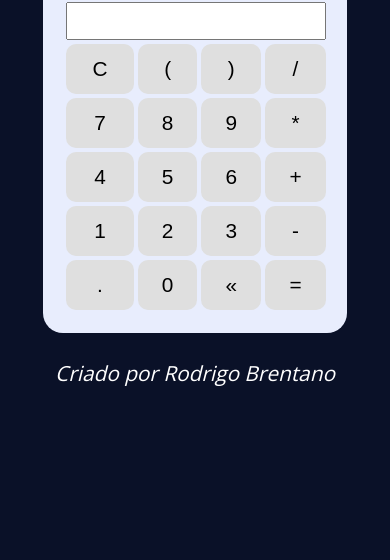
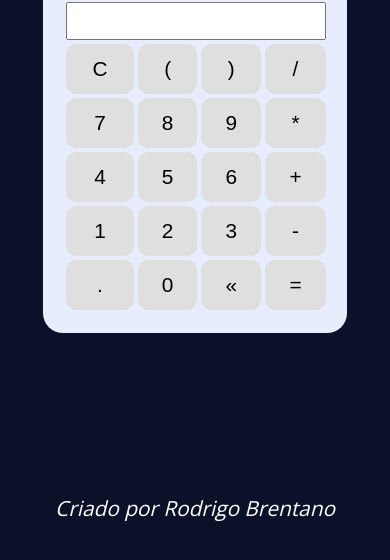
Before and after one commit to RodrigoBJJ94/calculator-javascript-html-css, a plain HTML site: page index.html in a window 390 px wide. Shown: the part 154-714 px from the top of the page. Drawn offline with nearby package versions, Linux system fonts and the light colour scheme.

Commit message:
Version 1.94

```diff
--- a/assets/css/style.css
+++ b/assets/css/style.css
@@ -65,4 +65,7 @@ button:hover {
     .display {
         font-size: 1.7rem;
     }
+    .name {
+        margin-top: 160px;
+    }
 }
```
